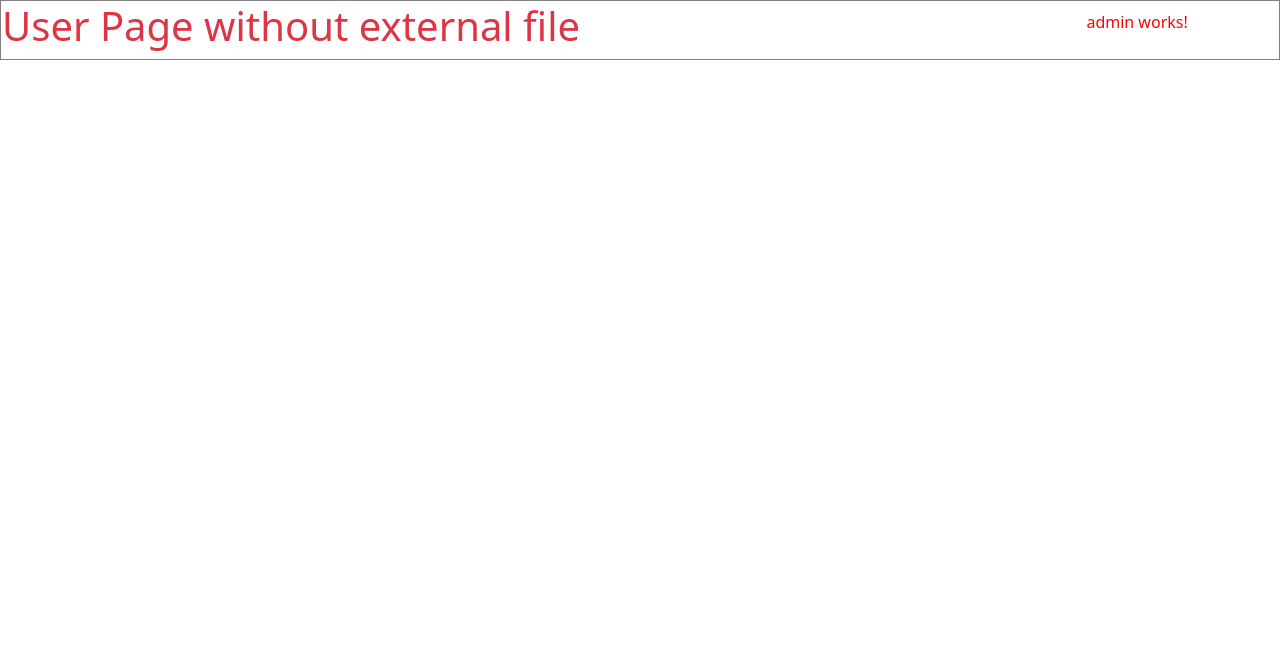
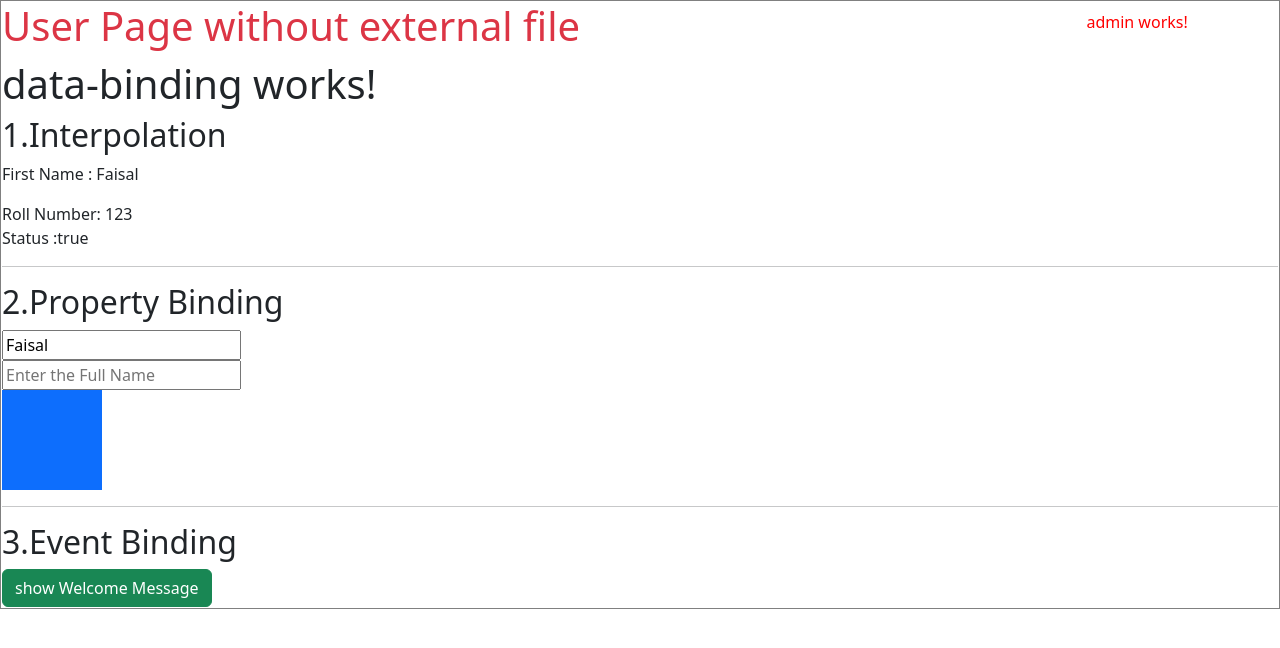
Before and after one commit to moh-faisal85/AngularJS, an Angular app in the folder Training.Angular19.Project/: page / in a window 1280 px wide. Shown: the top 648 px of the page. Built offline with nearby package versions, Linux system fonts and the light colour scheme.

Commit message:
Part-3: Angular Databinding - One Way - Event Binding

```diff
--- a/Training.Angular19.Project/src/app/app.component.html
+++ b/Training.Angular19.Project/src/app/app.component.html
@@ -15,6 +15,11 @@
         <td><app-user></app-user></td>
         <td><app-admin></app-admin></td>
       </tr>
+      <tr>
+        <td colspan="2">
+          <app-data-binding> </app-data-binding>
+        </td>
+      </tr>
     </table>
   </div>
 </main>
--- a/Training.Angular19.Project/src/app/app.component.ts
+++ b/Training.Angular19.Project/src/app/app.component.ts
@@ -2,10 +2,11 @@ import { Component } from '@angular/core';
 import { RouterOutlet } from '@angular/router';
 import { UserComponent } from './components/user/user.component';
 import { AdminComponent } from './components/admin/admin.component';
+import { DataBindingComponent } from './components/data-binding/data-binding.component';
 
 @Component({
   selector: 'app-root',
-  imports: [RouterOutlet,UserComponent,AdminComponent],
+  imports: [RouterOutlet,UserComponent,AdminComponent,DataBindingComponent],
   templateUrl: './app.component.html',
   styleUrl: './app.component.css'
 })
--- a/Training.Angular19.Project/src/app/components/data-binding/data-binding.component.html
+++ b/Training.Angular19.Project/src/app/components/data-binding/data-binding.component.html
@@ -21,3 +21,10 @@
 
     </div>
 </div>
+<hr/>
+<h2>3.Event Binding</h2>
+<div class="row">
+    <div class="col-3">
+        <button class="btn btn-success" (click)="showWelcomeMessage()">show Welcome Message</button>
+    </div>
+</div>
--- a/Training.Angular19.Project/src/app/components/data-binding/data-binding.component.ts
+++ b/Training.Angular19.Project/src/app/components/data-binding/data-binding.component.ts
@@ -12,7 +12,7 @@ rollNumber:number =123;
 isActive:boolean = true;
 currentDate:Date = new Date();
 myPlaceholder:string = "Enter the Full Name";
-div1ClassName:string = "bg-primary"
+div1ClassName:string = "bg-primary";
 constructor() {
   console.log(this.firstName);
   console.log(this.rollNumber);
@@ -20,4 +20,9 @@ constructor() {
   console.log(this.currentDate);
 }
 
+showWelcomeMessage()
+{
+  alert("Welcome to Angular 19 Tutorial")
 }
+
+}
```
